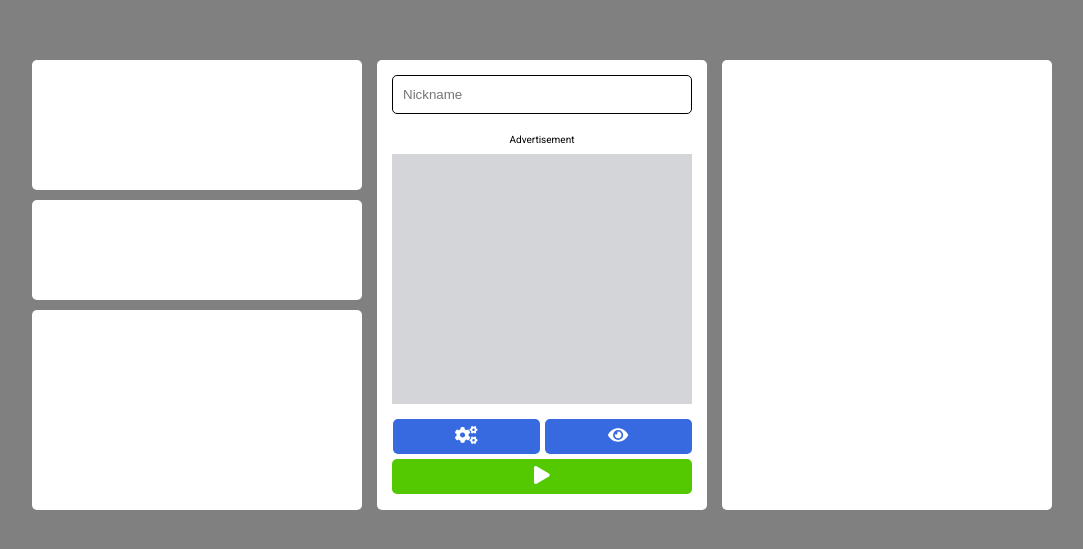
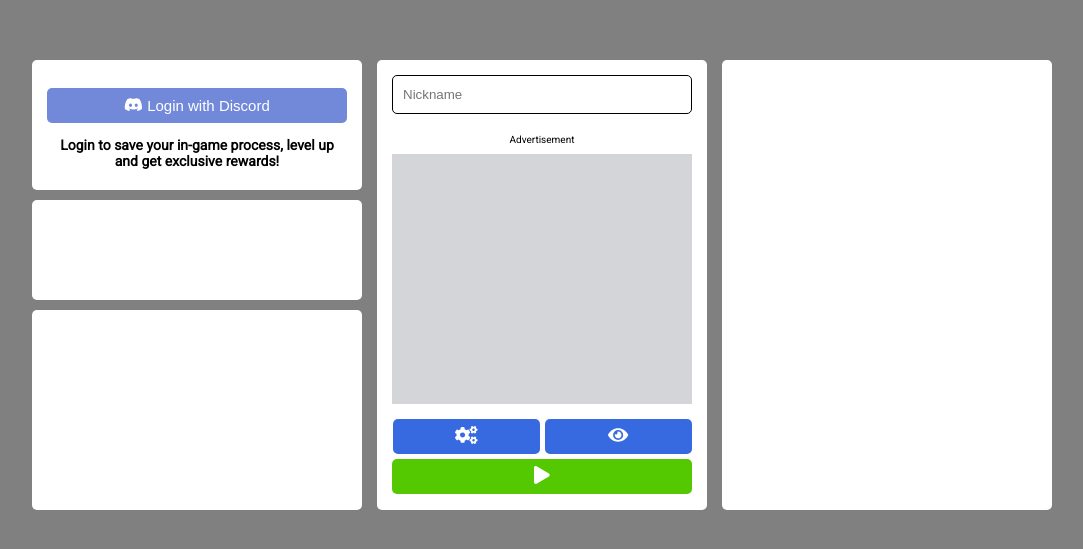
Before and after one commit to timlangner/bublex-client, a React (Create React App) app: page / in a window 1280 px wide. Shown: the part 115-664 px from the top of the page, without its empty margins (98-1181 px from the left). Built offline with nearby package versions, Linux system fonts and the light colour scheme.

Commit message:
:sparkles: Add login button

```diff
--- a/src/components/account/Account.jsx
+++ b/src/components/account/Account.jsx
@@ -1,10 +1,17 @@
 import React from 'react';
+import { FontAwesomeIcon } from '@fortawesome/react-fontawesome'
+import { faDiscord } from "@fortawesome/free-brands-svg-icons";
 import './account.scss';
 
 const Account = () => {
     return (
         <div className="account-container">
-
+            <div className="login-wrapper">
+                <button className="login-button">
+                    <FontAwesomeIcon icon={faDiscord} /> Login with Discord
+                </button>
+                <p> Login to save your in-game process, level up and get exclusive rewards!</p>
+            </div>
         </div>
     );
 };
--- a/src/components/account/account.scss
+++ b/src/components/account/account.scss
@@ -4,4 +4,39 @@
   border-radius: 5px;
   background-color: white;
   margin-bottom: 10px;
+  display: flex;
+  justify-content: center;
+  align-items: center;
+
+  .login-wrapper {
+    width: 300px;
+    height: 75px;
+    padding: 15px;
+
+    .login-button {
+      height: 35px;
+      width: 100%;
+      background-color: #7289DA;
+      border-radius: 5px;
+      border: none;
+      color: white;
+      font-size: 15px;
+
+      &:focus {
+        outline: none;
+      }
+
+      &:hover {
+        opacity: 0.9;
+        cursor: pointer;
+      }
+    }
+
+    p {
+      font-size: 14px;
+      text-align: center;
+      font-weight: bold;
+      font-family: 'Roboto', sans-serif;
+    }
+  }
 }
```
